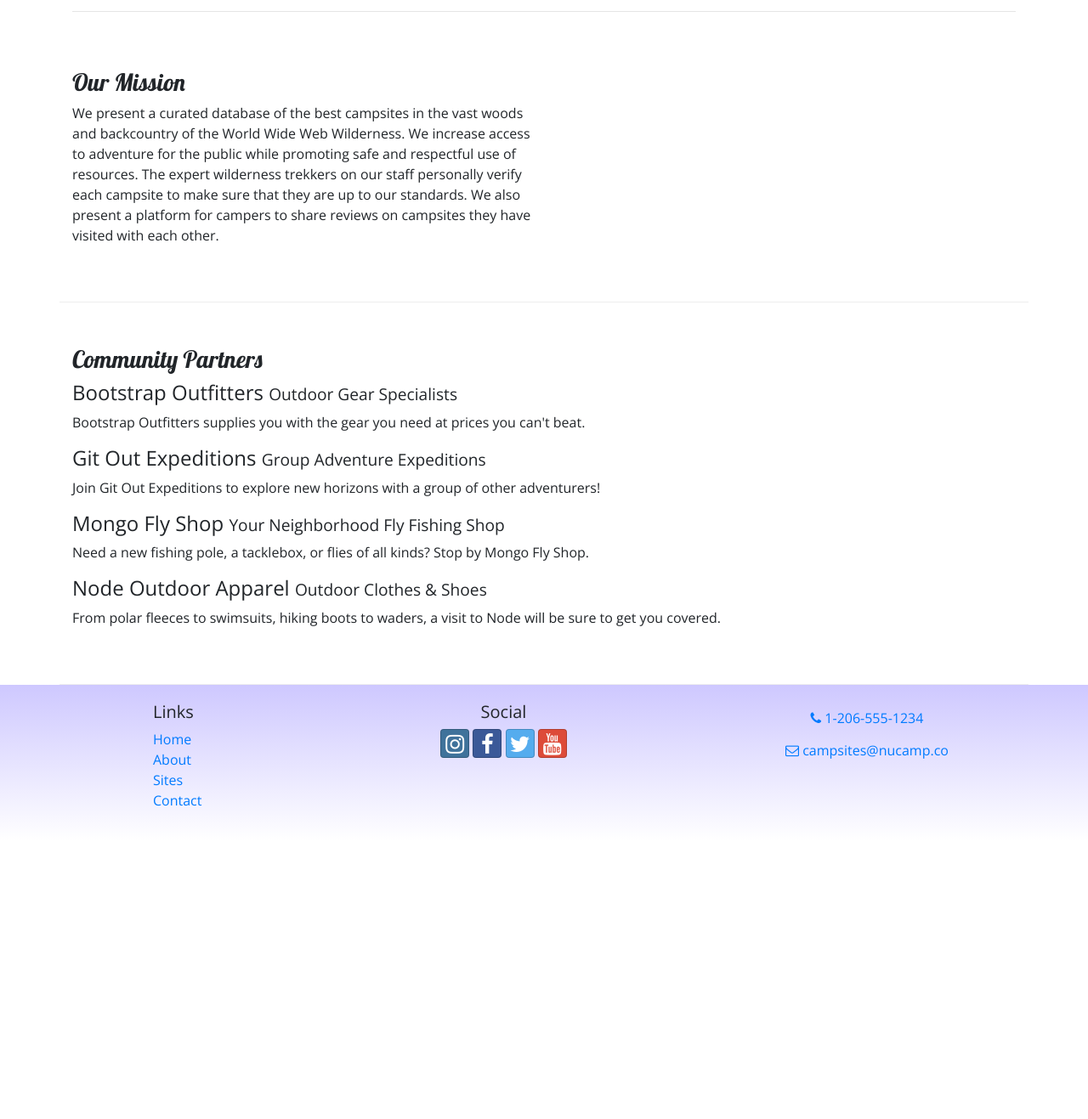
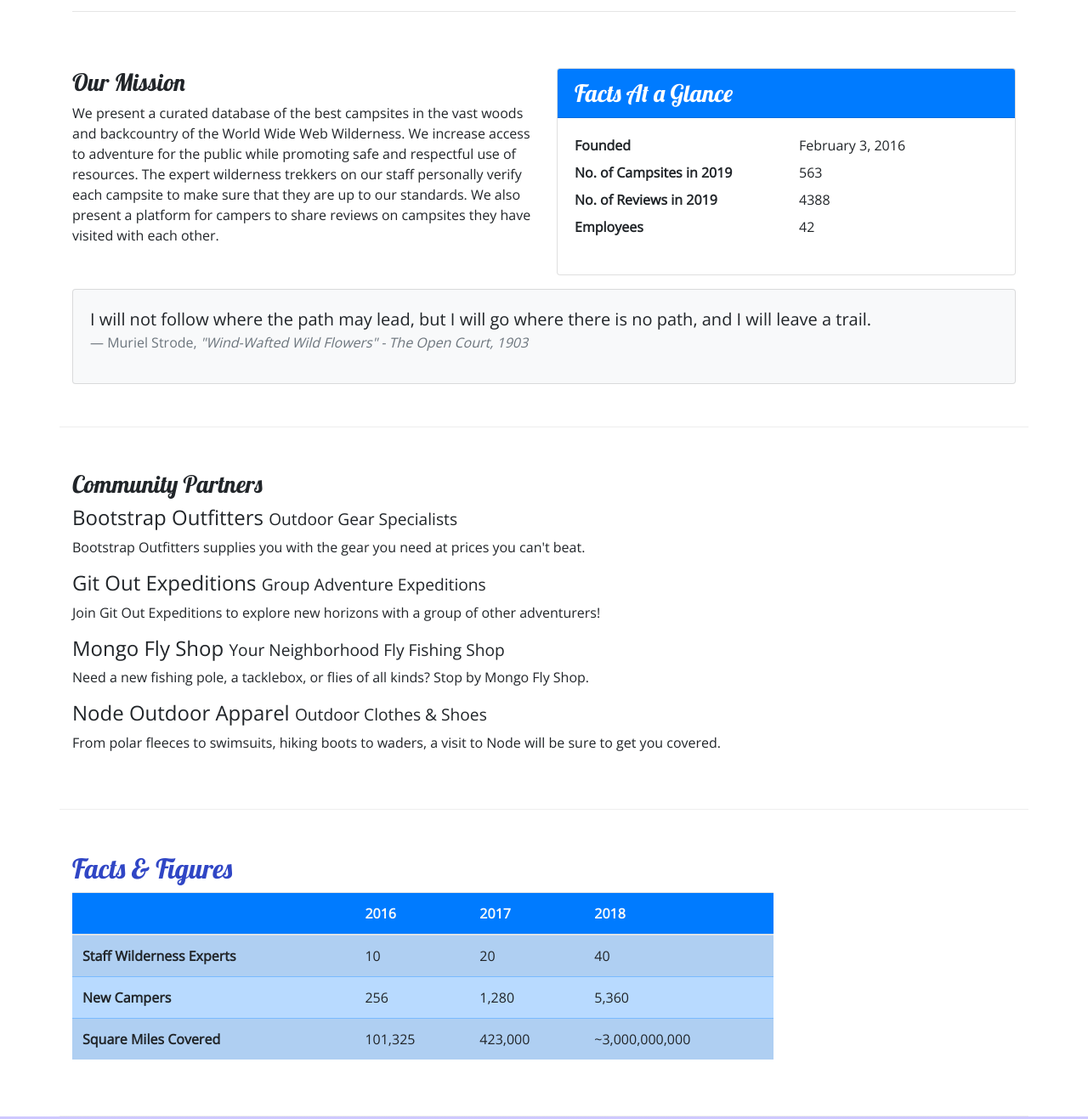
Before and after one commit to CindyGenoves/nucamp, a website: page aboutus.html in a window 1280 px wide. Shown: the part 324-1641 px from the top of the page at 85% size. Before the commit the page ends 1314 px from the top, so only its background shows below. Drawn offline with nearby package versions, Linux system fonts and the light colour scheme.

Commit message:
Tables and Cards

```diff
--- a/aboutus.html
+++ b/aboutus.html
@@ -58,18 +58,43 @@
             <hr />
         </div>
     </div>
+
+    <div class="row row-content">
+        <div class="col-sm-6">
+            <h3>Our Mission</h3>
+            <p>We present a curated database of the best campsites in the vast woods and backcountry of the World Wide Web Wilderness. We increase access to adventure for the public while promoting safe and respectful use of resources. The expert wilderness trekkers on our staff personally verify each campsite to make sure that they are up to our standards. We also present a platform for campers to share reviews on campsites they have visited with  each other.</p>
         </div>
-
-    <div class="container">
-        <div class="row row-content">
-            <div class="col col-sm-6">
-                <h3>Our Mission</h3>
-                <p>We present a curated database of the best campsites in the vast woods and backcountry of the World Wide Web Wilderness. We increase access to adventure for the public while promoting safe and respectful use of resources. The expert wilderness trekkers on our staff personally verify each campsite to make sure that they are up to our standards. We also present a platform for campers to share reviews on campsites they have visited with each other.</p>
+        <div class="col-sm-6">
+            <div class="card">
+                <h3 class="card-header bg-primary text-white">Facts At a Glance</h3>
+                <div class="card-body">
+                    <dl class="row">
+                        <dt class="col-6">Founded</dt>
+                        <dd class="col-6">February 3, 2016</dd>
+                        <dt class="col-6">No. of Campsites in 2019</dt>
+                        <dd class="col-6">563</dd>
+                        <dt class="col-6">No. of Reviews in 2019</dt>
+                        <dd class="col-6">4388</dd>
+                        <dt class="col-6">Employees</dt>
+                        <dd class="col-6">42</dd>
+                    </dl>
+                </div>
+            </div>
+        </div>
+        <div class="col">
+            <div class="card bg-light mt-3">
+                <blockquote class="blockquote card-body">
+                    <p class="mb-0">I will not follow where the path may lead, but I will go where there is no path, and I will leave a trail.</p>
+                    <footer class="blockquote-footer">Muriel Strode,
+                        <cite title="Source Title">"Wind-Wafted Wild Flowers" -
+                            The Open Court, 1903
+                        </cite>
+                    </footer>
+                </blockquote>
             </div>
         </div>
     </div>
 
-    <div class="container">
     <div class="row row-content">
         <div class="col">
             <h3>Community Partners</h3>
@@ -83,9 +108,47 @@
             <p class="d-none d-sm-block">From polar fleeces to swimsuits, hiking boots to waders, a visit to Node will be sure to get you covered.</p>
         </div>
     </div>
+
+    <div class="row row-content">
+        <div class="col-sm-9">
+            <h2>Facts &amp; Figures</h2>
+            <div class="table-responsive">
+                <table class="table table-striped">
+                    <thead>
+                        <tr class="bg-primary text-light">
+                            <th> </th>
+                            <th>2016</th>
+                            <th>2017</th>
+                            <th>2018</th>
+                        </tr>
+                    </thead>
+                    <tbody class="table-primary">
+                        <tr>
+                            <th>Staff Wilderness Experts</th>
+                            <td>10</td>
+                            <td>20</td>
+                            <td>40</td>
+                        </tr>
+                        <tr>
+                            <th>New Campers</th>
+                            <td>256</td>
+                            <td>1,280</td>
+                            <td>5,360</td>
+                        </tr>
+                        <tr>
+                            <th>Square Miles Covered</th>
+                            <td>101,325</td>
+                            <td>423,000</td>
+                            <td>~3,000,000,000</td>
+                        </tr>
+                    </tbody>
+                </table>
+            </div>
+        </div>
+    </div>
 </div>
 
-    <footer>
+    <footer class="site-footer">
         <div class="container">
             <div class="row">
                 <div class="col-4 col-sm-2 offset-1">
--- a/css/styles.css
+++ b/css/styles.css
@@ -14,7 +14,7 @@ header h2 {
     color: #CEC8FF;
 }
 
-footer {
+.site-footer {
     background-image: linear-gradient(#CEC8FF, white);
     padding: 20px 0;
 }
```
Also changed, not shown: contactus.html (+1 -1 lines), index.html (+1 -1 lines). Lines whose indentation alone changed are shown as unchanged.
